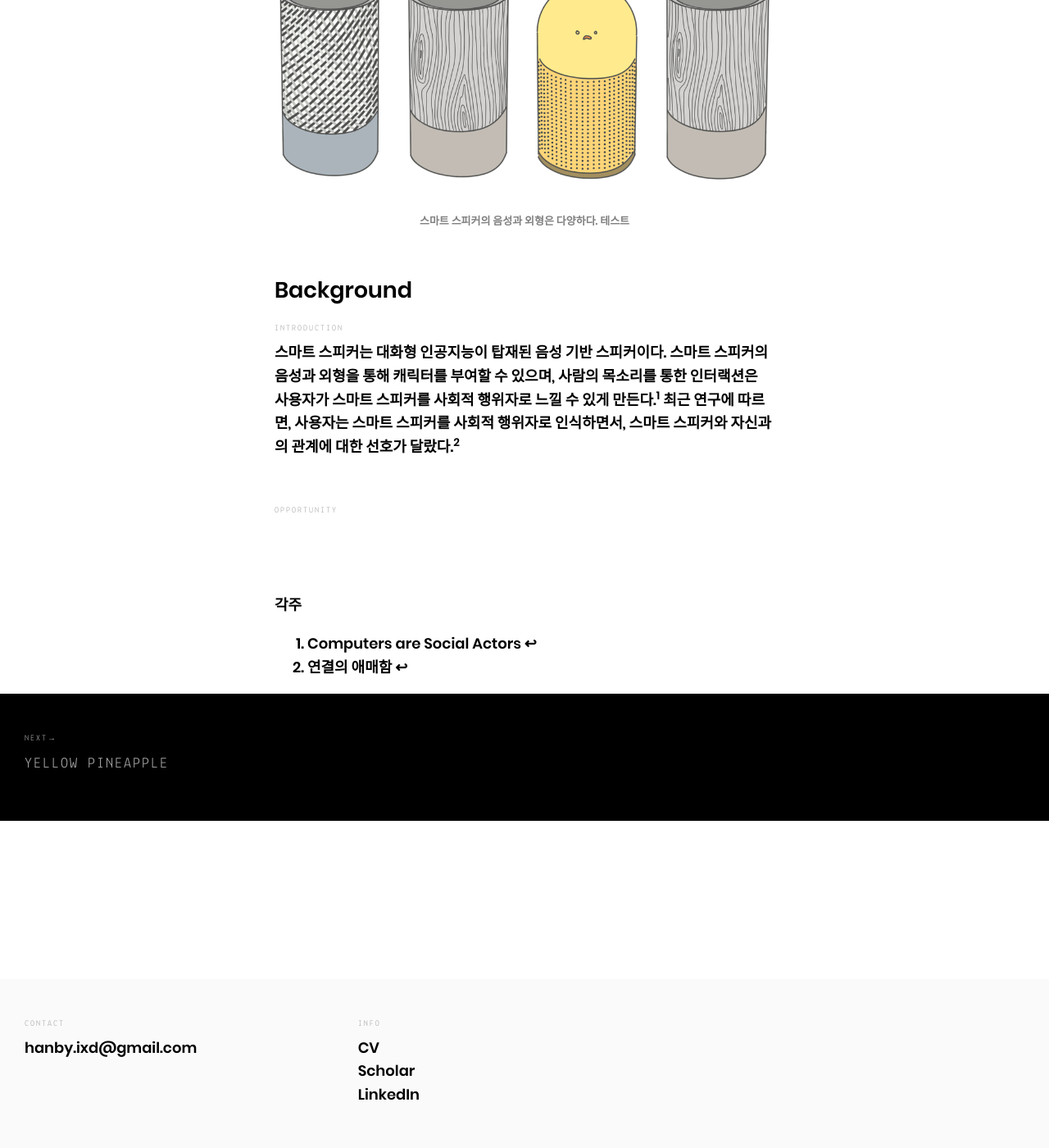
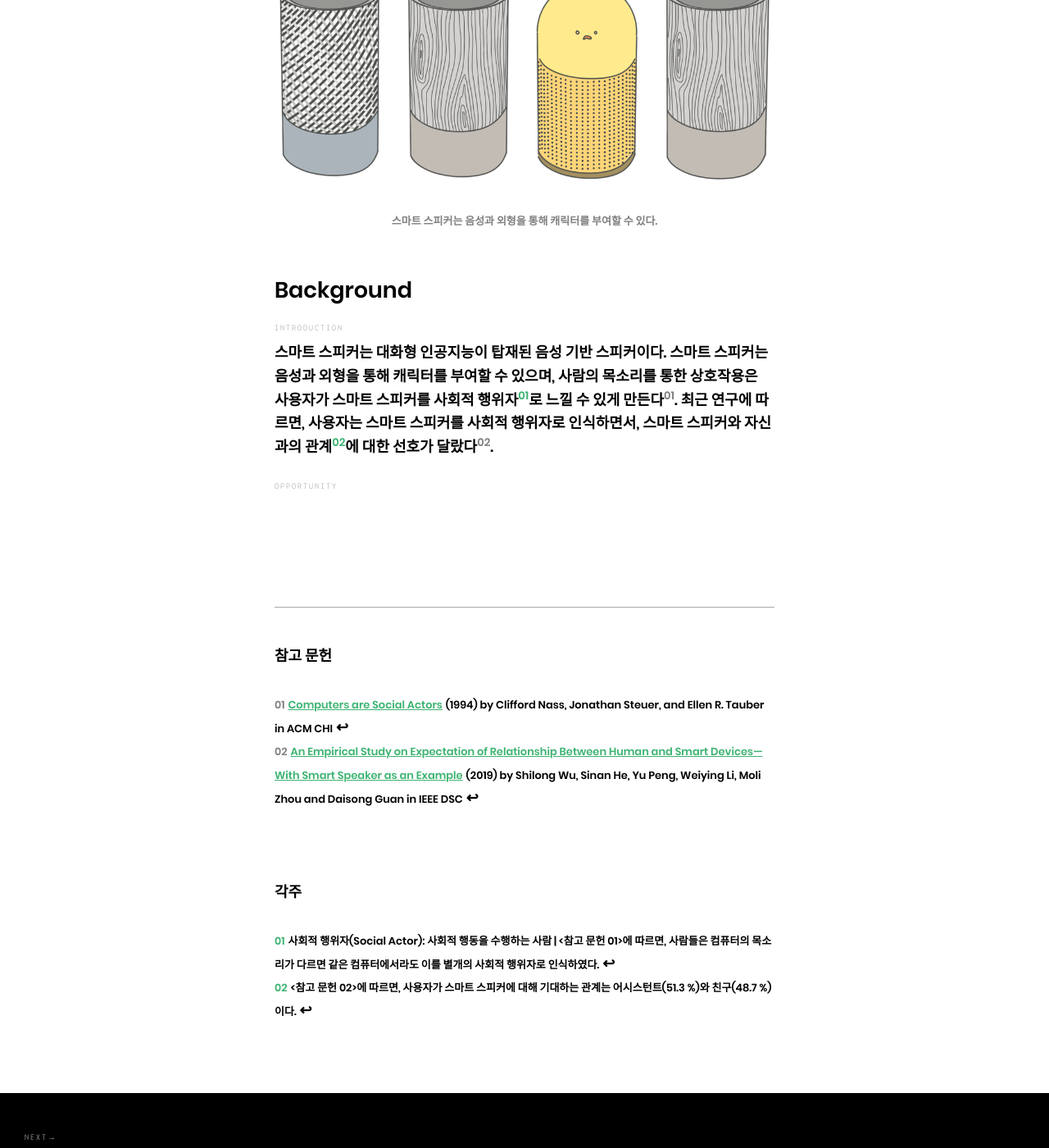
Before and after one commit to hanby-ixd/hanby-ixd.github.io, a Jekyll site: the page built from _posts/projects/2021-01-01-modularsmartspeaker.md, in a window 1280 px wide and 1400 px high, scrolled down 1204 px. Shown: the whole window at 82% size. Built offline with Jekyll 4.4.1, drawn with Linux system fonts in a browser that asks for light colours; nearby versions of some CDN libraries; library files that are not in the unit come from our copies; some of the changed text lies outside the part shown.

Commit message:
Update 2021-01-01-modularsmartspeaker.md

```diff
--- a/_posts/projects/2021-01-01-modularsmartspeaker.md
+++ b/_posts/projects/2021-01-01-modularsmartspeaker.md
@@ -15,7 +15,7 @@ project:
   ptype: "Human-Agent Interaction 연구 프로젝트"
   typedetail: "기여도: 100% | KIST AIㆍ로봇연구소 지능로봇연구단"
   role: "프로젝트 기획, 문헌 조사, 인터랙션 디자인, 제품 디자인, 프로토타입 개발, 사용자 조사, 데이터 분석"
-  supporter1: "+ Dr. Dahyun Kang & Dr. Sonya S. Kwak: 프로젝트 지도"
+  supporter1: "Dr. Dahyun Kang & Dr. Sonya S. Kwak: 프로젝트 지도"
   tools: "솔리드웍스, 아두이노, 클로바 더빙"
   output: "제품 프로토타입, 연구 논문"
 
@@ -32,7 +32,7 @@ images:
 <p align="center">
   <img src="/assets/images/projects/modular_smart_speaker/bg.png">
   <br>
-  <font size="2em" color="gray">스마트 스피커의 음성과 외형은 다양하다. 테스트</font>
+  <font size="2em" color="gray">스마트 스피커는 음성과 외형을 통해 캐릭터를 부여할 수 있다.</font>
 </p>
 
 <br><br>
@@ -41,14 +41,29 @@ images:
 <br>
 ## Introduction
 스마트 스피커는 대화형 인공지능이 탑재된 음성 기반 스피커이다.
-스마트 스피커의 **음성**과 **외형**을 통해 **캐릭터**를 부여할 수 있으며, **사람의 목소리**를 통한 인터랙션은 사용자가 스마트 스피커를 **사회적 행위자**로 느낄 수 있게 만든다.[^1]
-최근 연구에 따르면, 사용자는 스마트 스피커를 사회적 행위자로 인식하면서, 스마트 스피커와 자신과의 **관계**에 대한 선호가 달랐다.[^2]
+스마트 스피커는 **음성**과 **외형**을 통해 **캐릭터**를 부여할 수 있으며, **사람의 목소리**를 통한 상호작용은 사용자가 스마트 스피커를 **사회적 행위자**<sup id="f1">[<span style="color:MediumSeaGreen">01</span>](#footnote_1)</sup>로 느낄 수 있게 만든다<sup id="r1">[<span style="color:gray">01</span>](#reference_1)</sup>.
+최근 연구에 따르면, 사용자는 스마트 스피커를 사회적 행위자로 인식하면서, 스마트 스피커와 자신과의 **관계**<sup id="f2">[<span style="color:MediumSeaGreen">02</span>](#footnote_2)</sup>에 대한 선호가 달랐다<sup id="r2">[<span style="color:gray">02</span>](#reference_2)</sup>.
+<br><br>
 
-<br><br>
 ## Opportunity
 
 <br><br><br>
+
+---
+**참고 문헌**
+<br>
+
+<a name="reference_1"><font size="2em" color="gray">01</font></a> [<font size="2em" color="MediumSeaGreen"><u>Computers are Social Actors</u></font>](https://dl.acm.org/doi/pdf/10.1145/191666.191703?casa_token=Ph6JIPBbi6sAAAAA:rDnf5ZB5GIT8Cf3UspKgsKJ2baMo90f-rzQg5cfUKtwgVw33foZhfk64SlN9rXufHXMYfbvy3h8Alw) <font size="2em">(1994) by Clifford Nass, Jonathan Steuer, and Ellen R. Tauber in ACM CHI</font> [↩](#r1)
+
+<a name="reference_2"><font size="2em" color="gray">02</font></a> [<font size="2em" color="MediumSeaGreen"><u>An Empirical Study on Expectation of Relationship Between Human and Smart Devices—With Smart Speaker as an Example</u></font>](https://ieeexplore.ieee.org/abstract/document/8923391?casa_token=QzXdhmdq7gQAAAAA:RWJ_Fg1L9h07OJhmod52uaqrCiVvr1wOUbln4MoP5JhUC-ikQ4Av19w07AYYwGSnunC0uHY_xA) <font size="2em">(2019) by Shilong Wu, Sinan He, Yu Peng, Weiying Li, Moli Zhou and Daisong Guan in IEEE DSC</font> [↩](#r2)
+
+<br><br><br>
+
 **각주**
+<br>
 
-[^1]: Computers are Social Actors
-[^2]: 연결의 애매함
+<a name="footnote_1"><font size="2em" color="MediumSeaGreen">01</font></a> <font size="2em">사회적 행위자(Social Actor): 사회적 행동을 수행하는 사람 | <참고 문헌 01>에 따르면, 사람들은 컴퓨터의 목소리가 다르면 같은 컴퓨터에서라도 이를 별개의 사회적 행위자로 인식하였다.</font> [↩](#f1)
+
+<a name="footnote_2"><font size="2em" color="MediumSeaGreen">02</font></a> <font size="2em"><참고 문헌 02>에 따르면, 사용자가 스마트 스피커에 대해 기대하는 관계는 어시스턴트(51.3 %)와 친구(48.7 %)이다.</font> [↩](#f2)
+
+<br><br><br>
```
